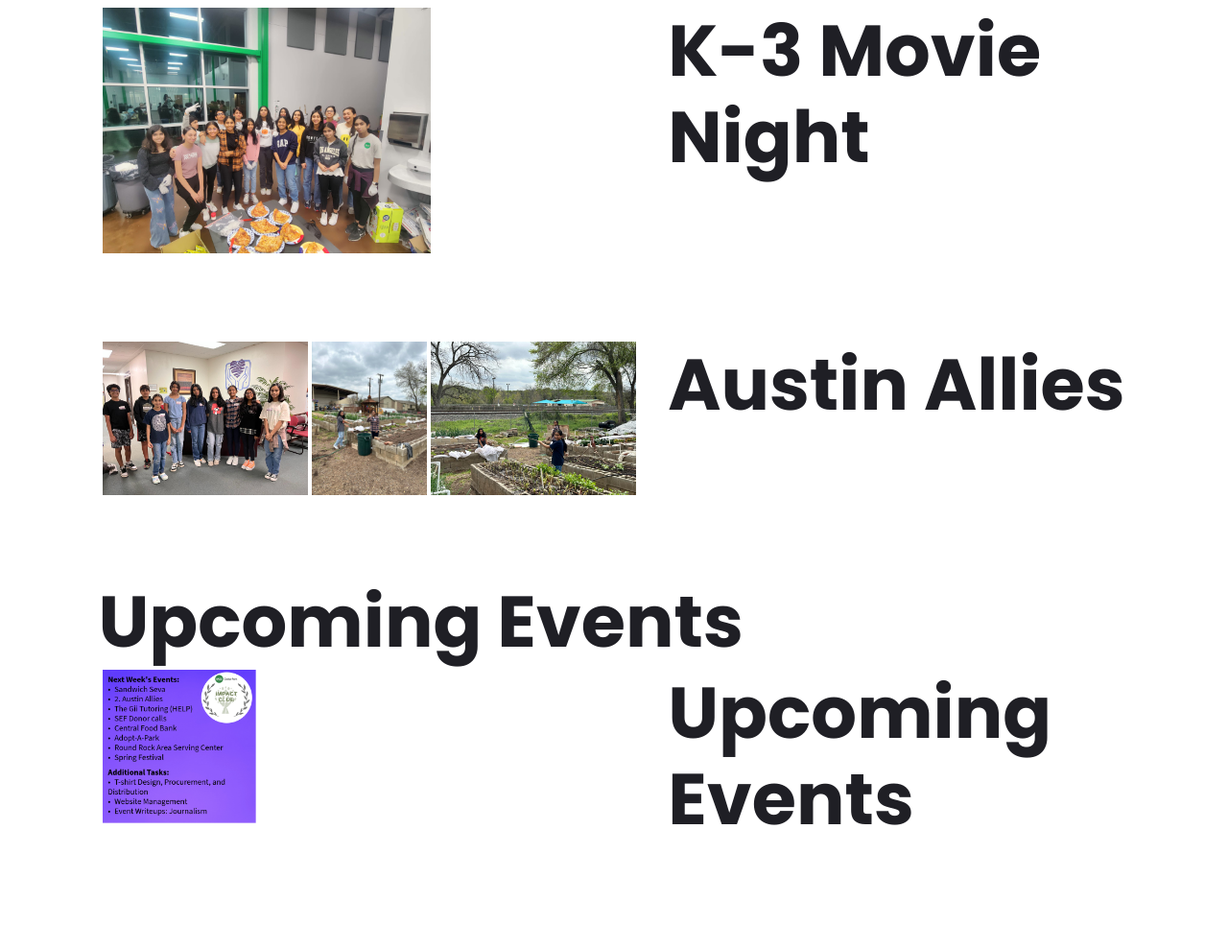
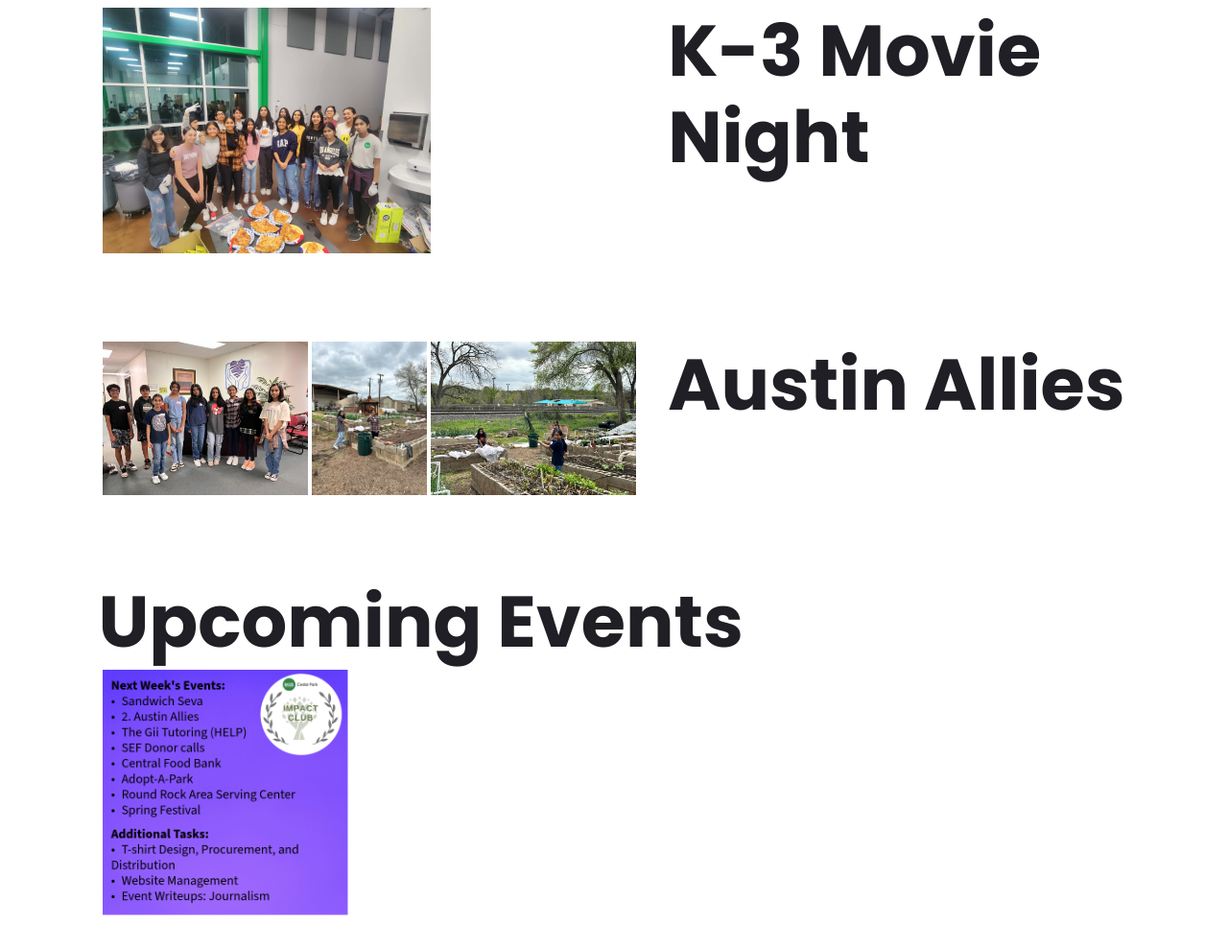
Before and after one commit to basisimpact/website, a plain HTML site: page src/events.html in a window 1280 px wide. Shown: the part 3219-4207 px from the top of the page at 96% size. After the commit the page ends 4185 px from the top, so only its background shows below. Drawn offline with Linux system fonts and the light colour scheme.

Commit message:
Update events.html

```diff
--- a/src/events.html
+++ b/src/events.html
@@ -119,12 +119,7 @@
         <h1>Upcoming Events</h1>
         <div class="row" id="BCPMN">
         <div class="column" id="image">
-            <img src="events/nwe/3-12-24 events.png" alt="Upcoming Events" style="height: 20vh;">
-        </div>
-        <div class="column">
-            <h1>Upcoming Events</h1>
-            <p></p>
-        </div>
+            <img src="events/nwe/3-12-24 events.png" alt="Upcoming Events" style="height: 32vh;">
         </div><br><br><br>
       </div>
     </div>
```
